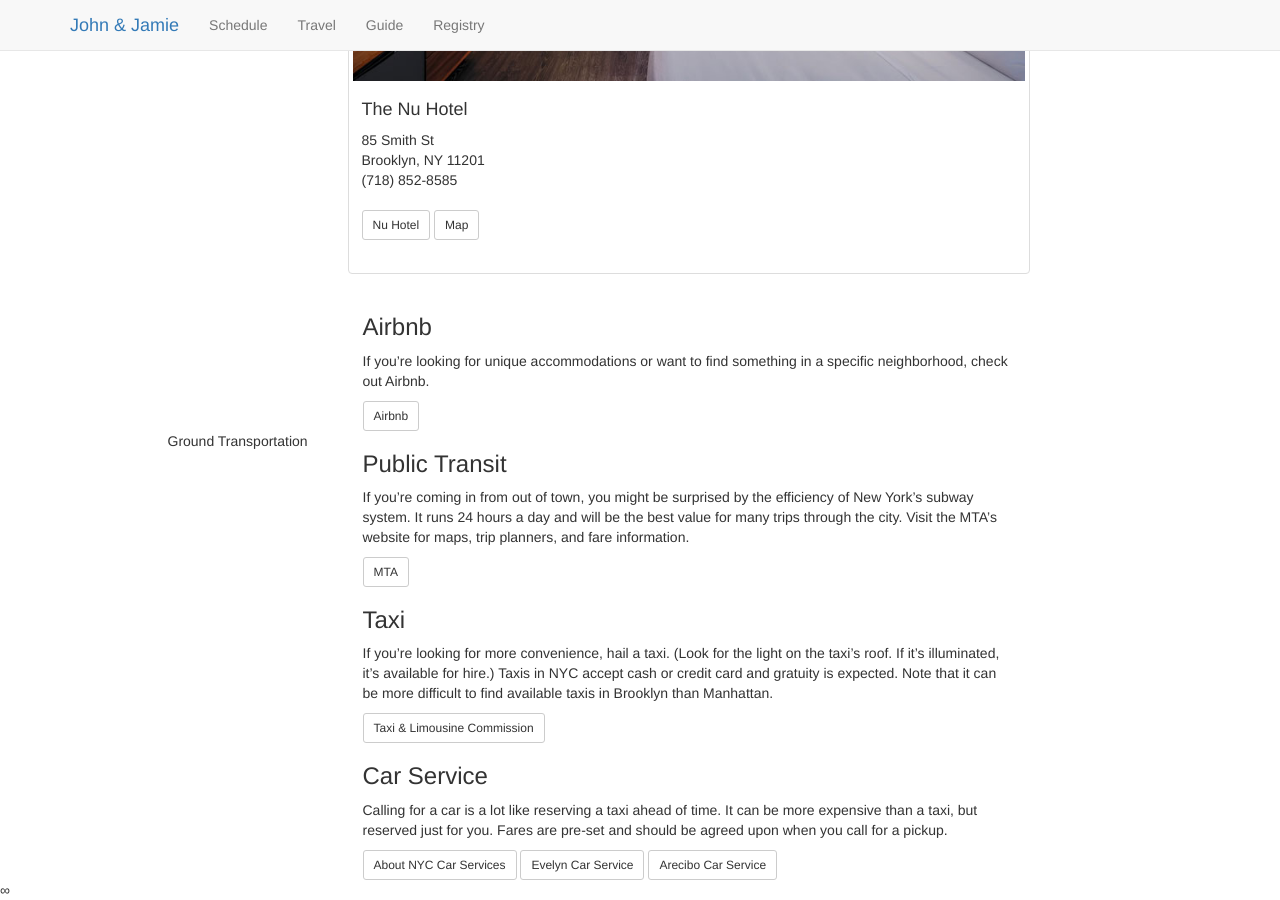
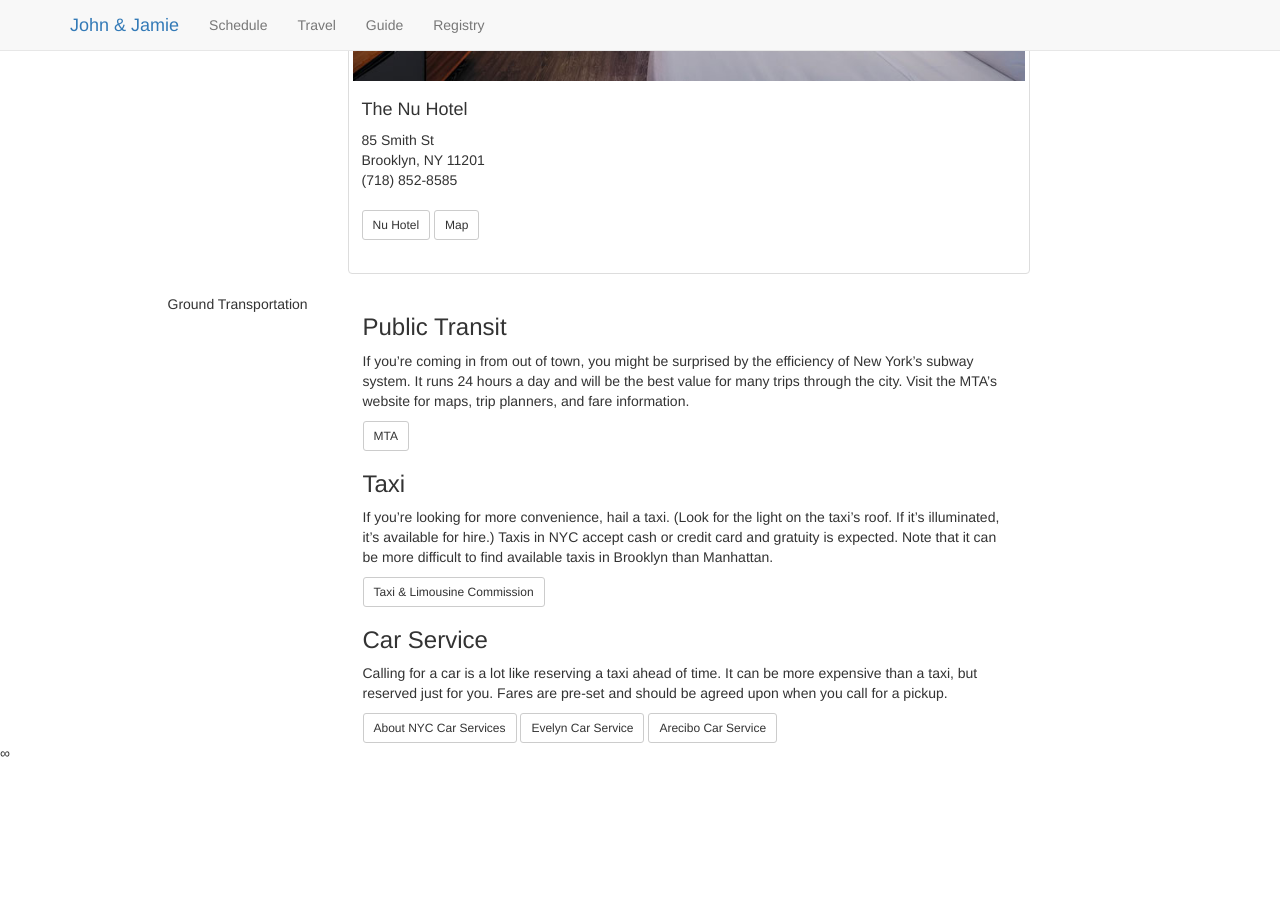
Before and after one commit to jpfinley/weddingSite, a Jekyll site: the page built from site/travel.html, in a window 1280 px wide and 900 px high, scrolled down 2015 px. Built offline with Jekyll 4.4.1, drawn with Linux system fonts in a browser that asks for light colours; nearby versions of some CDN libraries; Markdown is read by kramdown in place of the engine named in the settings; after the commit the page ends 2778 px from its top, so only the background shows below that.

Commit message:
remove air bnb section

```diff
--- a/site/travel.html
+++ b/site/travel.html
@@ -75,11 +75,6 @@ title: The Wedding of John and Jamie
               </div>
             </div>
           </div>
-          <!-- <div class="row"> -->
-            <h3>Airbnb</h3>
-            <p>If you’re looking for unique accommodations or want to find something in a specific neighborhood, check out Airbnb.</p>
-            <a class="btn btn-default btn-sm" href="https://www.airbnb.com" role="button">Airbnb</a>
-          <!-- </div> -->
         </div>
       </div>
       <div class="row section section-travel">
```
